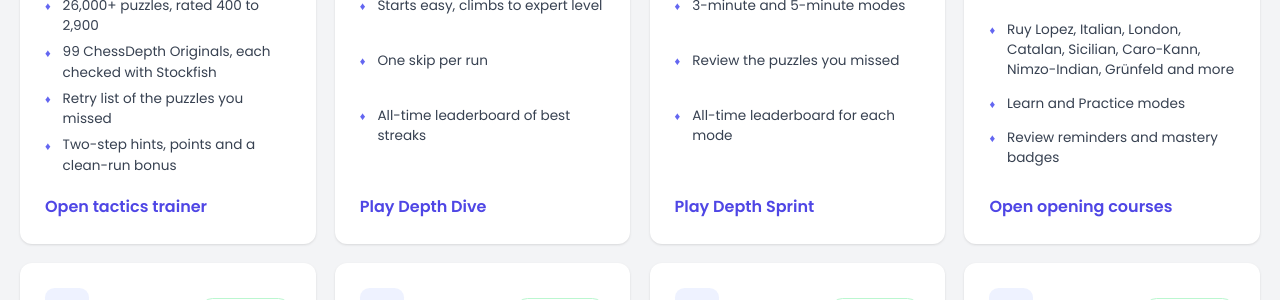
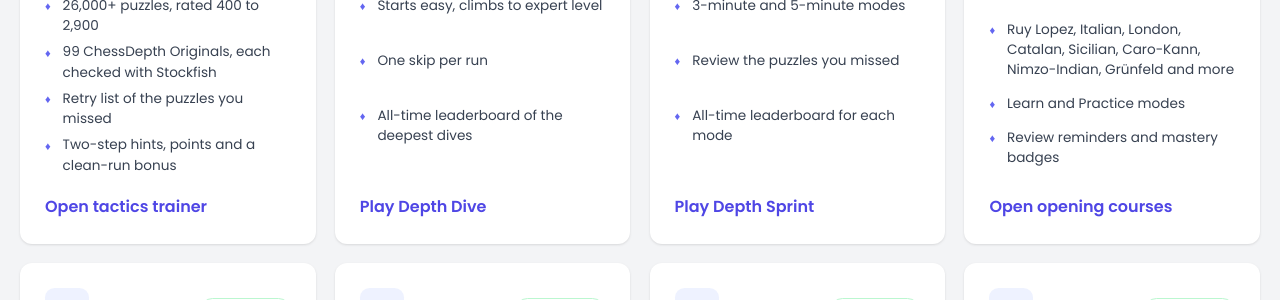
Before and after one commit to Sourabhjoshi1/Chess-Depth, a Jekyll site: the page built from pages/lab/index.html, in a window 1280 px wide and 900 px high, scrolled down 829 px. Shown: the part 154-454 px from the top of the window. Built offline with Jekyll 4.4.1, drawn with Linux system fonts in a browser that asks for light colours; comment, search, counter and statistics services are not loaded.

Commit message:
Chess Lab: Depth Dive wording
Co-Authored-By: Claude Opus 5.5 <noreply@anthropic.com>
Claude-Session: https://claude.ai/code/session_017ZwxdNZGtw2tXrZdE2ZP9f

```diff
--- a/pages/lab/index.html
+++ b/pages/lab/index.html
@@ -37,7 +37,7 @@ crumb: Chess Lab
       <div class="lab-tool-top"><i class="fas fa-fire-alt"></i><span class="lab-lock" data-lock><i class="fas fa-lock"></i> Members</span></div>
       <h3>Depth Dive</h3>
       <p>How many puzzles can you solve in a row? Each one is a little harder, and one mistake ends the run. Beat your best and climb the all-time leaderboard.</p>
-      <ul><li>Starts easy, climbs to expert level</li><li>One skip per run</li><li>All-time leaderboard of best streaks</li></ul>
+      <ul><li>Starts easy, climbs to expert level</li><li>One skip per run</li><li>All-time leaderboard of the deepest dives</li></ul>
       <a href="/lab/streak/" class="lab-tool-link" data-open>Play Depth Dive</a>
     </article>
     <article class="lab-tool">
```
